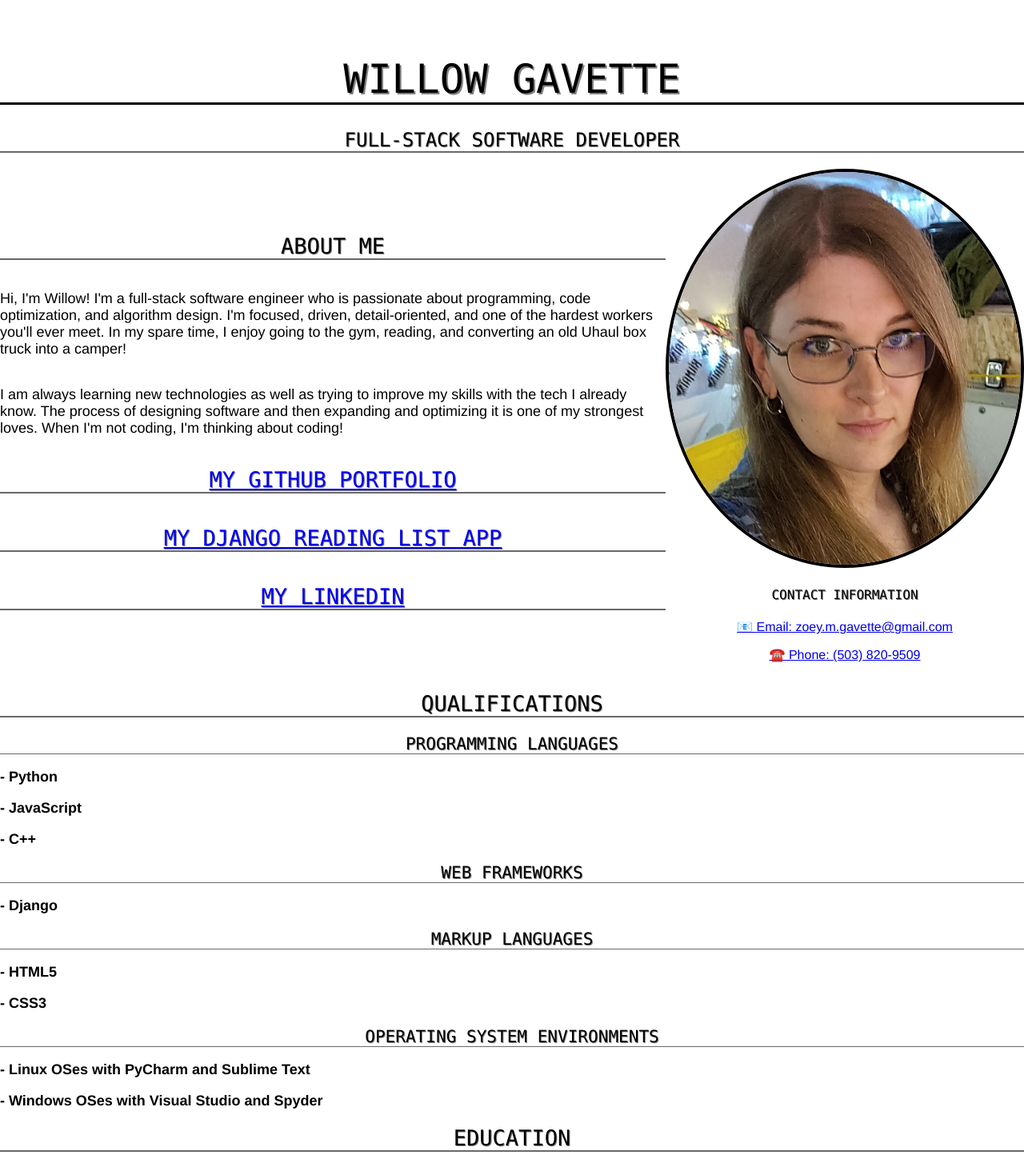
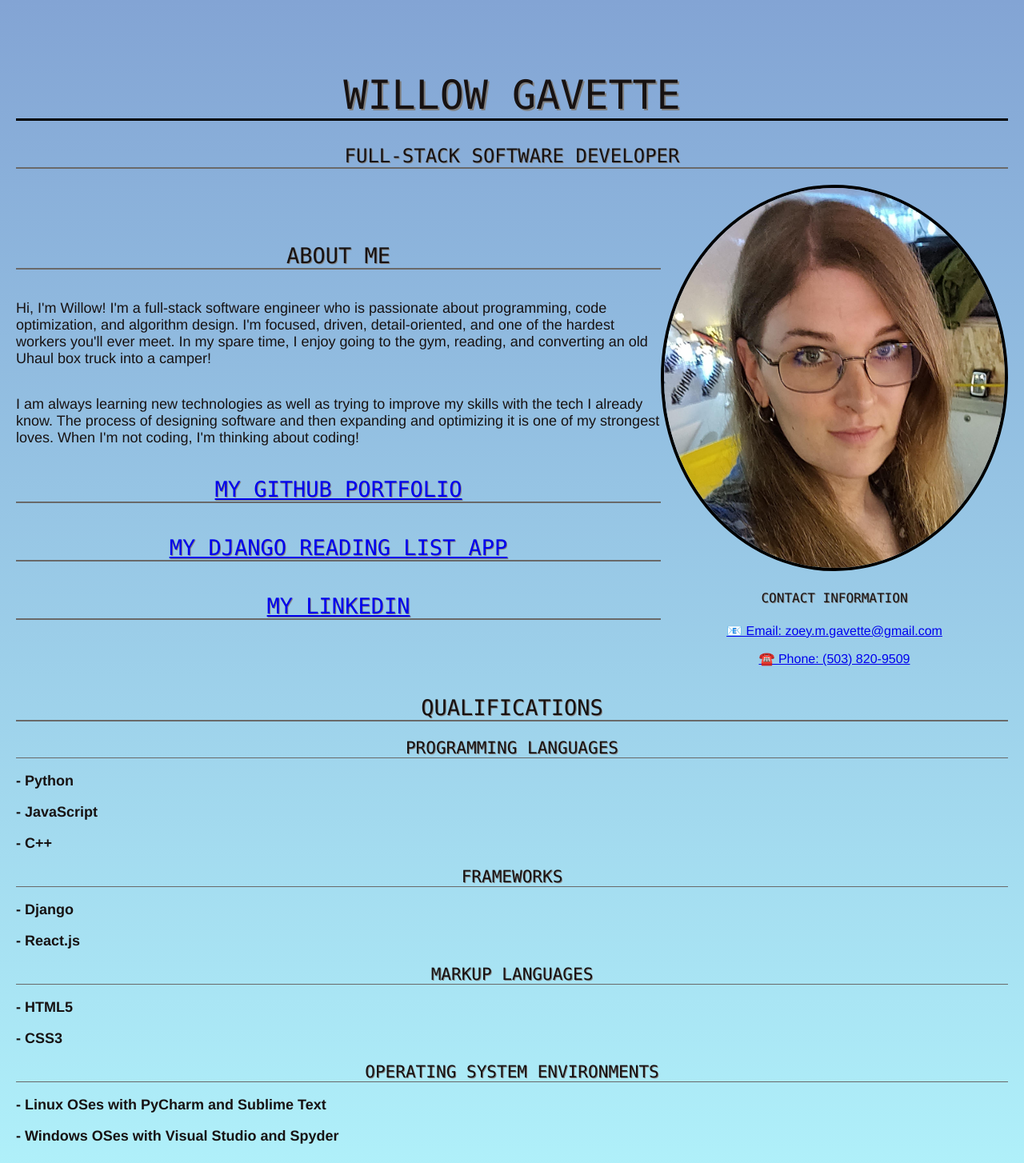
Before and after one commit to willowgavette/my-website-react-redesign, a React (Create React App) app in the folder my-website-react-redesign/: page / in a window 1280 px wide. Shown: the top 1454 px of the page at 80% size. Built offline with nearby package versions, Linux system fonts and the light colour scheme.

Commit message:
updated CSS

```diff
--- a/my-website-react-redesign/src/App.js
+++ b/my-website-react-redesign/src/App.js
@@ -6,21 +6,30 @@ function App () {
   let { name, title } = data;
   return (
     <>
+    <div className="container">
+    <Header />
+
+    <SideBySide />
+
+    <Quals />
+
+    <Footer />
+    </div>
+    </>
+    );
+};
+
+function Header () {
+  let { name, title } = data;
+  return(
     <div className="header">
     <header>
     <h1>{name}</h1>
     <h2>{title}</h2>
     </header>
     </div>
-
-    <SideBySide />
-
-    <Quals />
-
-    <Footer />
-    </>
-    );
-};
+    )
+}
 
 function AboutMe () {
   let {
@@ -68,8 +77,9 @@ function Quals () {
         <p><b>- Python</b></p>
         <p><b>- JavaScript</b></p>
         <p><b>- C++</b></p>
-        <h3>Web Frameworks</h3>
+        <h3>Frameworks</h3>
         <p><b>- Django</b></p>
+        <p><b>- React.js</b></p>
         <h3>Markup Languages</h3>
         <p><b>- HTML5</b></p>
         <p><b>- CSS3</b></p>
--- a/my-website-react-redesign/src/index.css
+++ b/my-website-react-redesign/src/index.css
@@ -121,3 +121,13 @@ footer {
     max-width: 100%;
   }
 }
+
+.container {
+  height: auto;
+  padding: 20px;
+
+  background: #83a4d4;
+  background:  linear-gradient(to top, #b6fbff, #83a4d4);
+
+  color:  #171212;
+}
```
